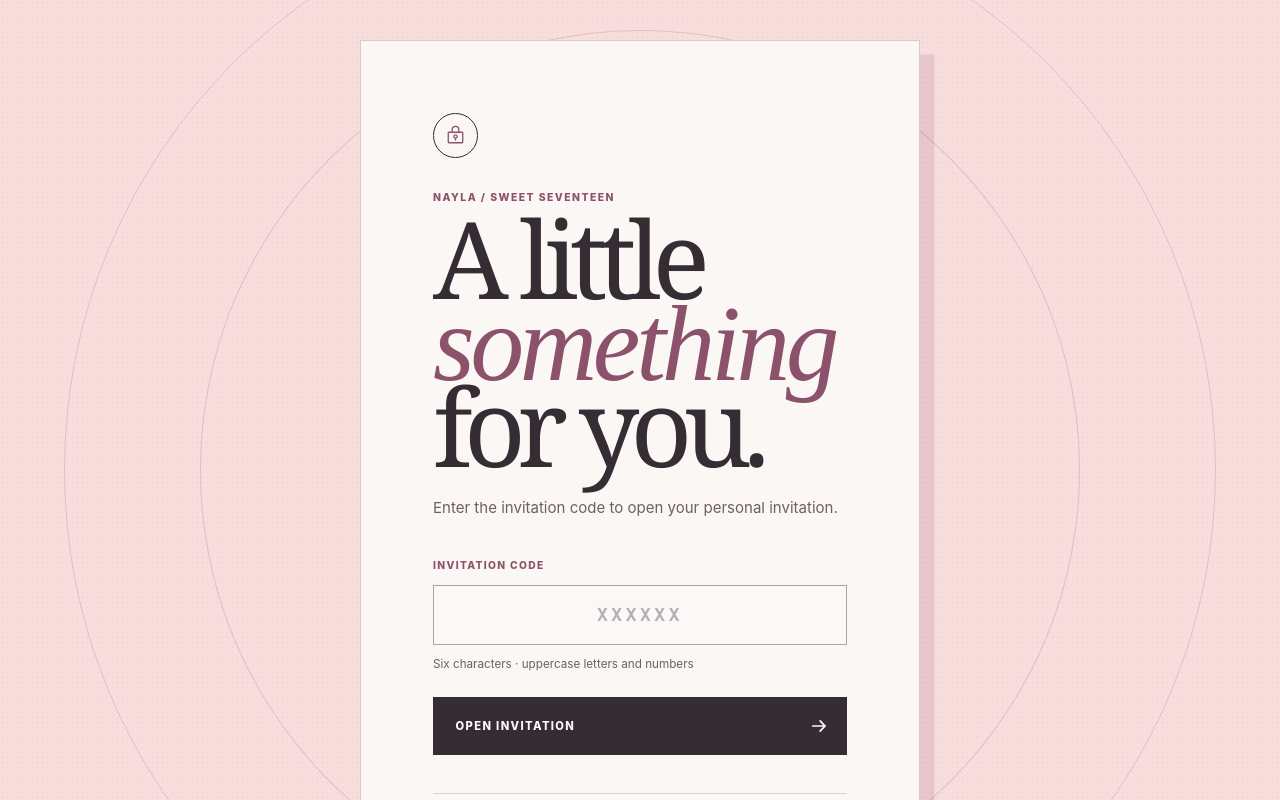
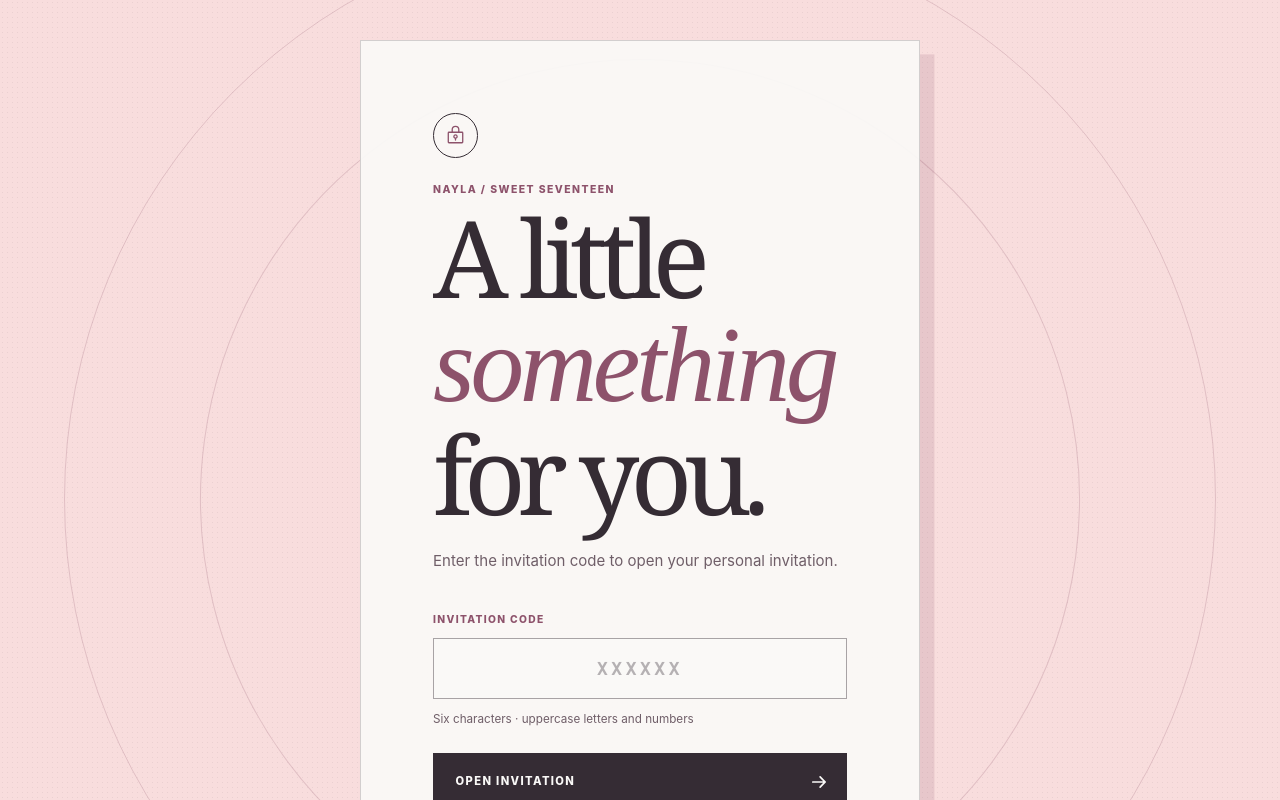
Before and after one commit to eskaerpe/nayla-bpar-invitation, a Next.js app: page / in a window 1280 px wide. Shown: the top 800 px of the page. Built offline with nearby package versions, Linux system fonts and the light colour scheme.

Commit message:
fix(invitation): refine mobile outfit and RSVP intro

```diff
--- a/app/globals.css
+++ b/app/globals.css
@@ -39,10 +39,10 @@ a { color: inherit; }
 .hero-topline { display: flex; justify-content: space-between; gap: 1rem; color: var(--ink-soft); font-size: .62rem; font-weight: 700; letter-spacing: .14em; text-transform: uppercase; }
 .hero-copy { position: absolute; z-index: 2; top: 46%; left: 50%; width: min(100% - 2.8rem, 57rem); text-align: center; transform: translate(-50%, -50%); }
 .hero-kicker { display: inline-flex; align-items: center; gap: .4rem; margin: 0 0 .75rem; border-bottom: 1px solid currentColor; padding-bottom: .38rem; color: var(--plum); font-size: clamp(.67rem, 1.1vw, .78rem); font-weight: 800; letter-spacing: .18em; text-transform: uppercase; }
-.hero-invite { margin: 0 0 -.4rem; color: var(--plum); font-size: clamp(2rem, 5vw, 4rem); line-height: .8; transform: rotate(-5deg); }
-.hero-copy h1 { position: relative; z-index: 1; margin: 0; font-family: var(--font-display); font-size: clamp(5.8rem, 18vw, 15rem); font-weight: 500; letter-spacing: -.085em; line-height: .72; }
-.hero-occasion { margin: .9rem 0 0; font-family: var(--font-display); font-size: clamp(1.5rem, 4vw, 3.5rem); letter-spacing: -.045em; line-height: 1; }
-.hero-occasion em, h2 em { color: var(--plum); font-family: var(--font-accent); font-weight: 400; }
+.hero-copy h1 { position: relative; z-index: 1; margin: .12em 0 .04em; font-family: var(--font-display); font-size: clamp(4.2rem, 16vw, 13rem); font-weight: 500; letter-spacing: -.085em; line-height: .9; }
+.hero-invite { margin: 0; color: var(--plum); font-size: clamp(1.75rem, 4vw, 3.15rem); line-height: 1.05; }
+.hero-celebrate { margin: .32rem 0 -.04em; color: var(--ink-soft); font-size: .64rem; font-weight: 750; letter-spacing: .2em; line-height: 1.2; text-transform: uppercase; }
+.hero-occasion { margin: .25rem 0 0; font-family: var(--font-display); font-size: clamp(1.55rem, 4.2vw, 3.4rem); letter-spacing: -.035em; line-height: 1.08; }
 .hero-seal { position: absolute; z-index: 1; top: 17%; right: clamp(1.2rem, 11vw, 18%); display: grid; aspect-ratio: 1; width: clamp(6.5rem, 12vw, 10rem); place-items: center; border: 1px solid var(--ink); border-radius: 50%; background: rgb(248 245 241 / 72%); color: var(--ink); text-align: center; transform: rotate(12deg); }
 .hero-seal::before { position: absolute; inset: .34rem; border: 1px dashed rgb(53 44 52 / 48%); border-radius: inherit; content: ''; }
 .hero-seal strong { font-family: var(--font-display); font-size: clamp(3rem, 6vw, 5rem); font-weight: 500; line-height: .5; }
@@ -62,6 +62,9 @@ h2 { margin: .65rem 0 0; font-family: var(--font-display); font-size: clamp(3rem
 .personal-note { position: relative; max-width: 33rem; justify-self: end; padding: clamp(2.25rem, 5vw, 4rem); background: var(--soft-pink); box-shadow: .7rem .8rem 0 rgb(242 193 207 / 45%); transform: rotate(1.3deg); }
 .personal-note::after { position: absolute; inset: .65rem; border: 1px solid rgb(53 44 52 / 15%); content: ''; pointer-events: none; }
 .personal-note p { position: relative; margin: 0; font-family: var(--font-display); font-size: clamp(1.25rem, 2.2vw, 1.75rem); letter-spacing: -.025em; line-height: 1.38; }
+.personal-note__label { margin-bottom: 1.05rem !important; color: var(--plum); font-family: var(--font-body) !important; font-size: .62rem !important; font-weight: 800; letter-spacing: .17em !important; line-height: 1.3 !important; text-transform: uppercase; }
+.personal-note > p:nth-of-type(2) { max-width: 26ch; margin-top: 0; }
+.personal-note__label + p { margin-top: 0; }
 .personal-note__signoff { margin-top: 1.8rem !important; color: var(--plum); font-family: var(--font-accent) !important; font-size: 1.5rem !important; line-height: 1.1 !important; }
 .personal-note__signoff span { font-size: 2rem; }
 .tape { position: absolute; z-index: 2; top: -.7rem; width: 5.1rem; height: 1.5rem; background: rgb(250 249 247 / 75%); transform: rotate(-7deg); }
@@ -98,7 +101,25 @@ h2 { margin: .65rem 0 0; font-family: var(--font-display); font-size: clamp(3rem
 @keyframes marqueeflow { to { transform: translateX(-50%); } }
 @media (max-width: 700px) {
   .hero-section { min-height: 42rem; }.hero-frame { min-height: calc(42rem - 2.2rem); padding: 1.35rem; }.hero-topline { font-size: .55rem; }.hero-copy { top: 45%; width: calc(100% - 2rem); }.hero-copy h1 { font-size: clamp(5.6rem, 29vw, 8rem); }.hero-occasion { font-size: 1.75rem; }.hero-seal { top: 19%; right: 1.2rem; width: 6.2rem; }.hero-orbit--one { top: 29%; left: -16rem; }.hero-orbit--two { right: -18rem; bottom: -16rem; }.hero-bottomline { right: 1.35rem; bottom: 1.2rem; left: 1.35rem; align-items: start; gap: .65rem; }.hero-bottomline p { font-size: .59rem; }.hero-bottomline a { max-width: 7.5rem; min-height: 2.25rem; font-size: .57rem; line-height: 1.35; }
-  .letter-grid, .when-layout, .outfit-layout { grid-template-columns: 1fr; }.letter-intro { max-width: 18rem; }.personal-note { width: calc(100% - .75rem); max-width: none; justify-self: center; padding: 2.3rem 1.75rem; }.tape { width: 4rem; }.date-heading { grid-template-columns: 1fr auto; gap: .8rem; }.date-heading > strong { grid-column: 2; grid-row: 1 / span 2; align-self: center; }.date-heading__month { grid-column: 1; grid-row: 2; }.date-heading__day { font-size: 1.8rem; }.when-layout { gap: 1rem; }.map-panel, .map-panel iframe { min-height: 19rem; }.outfit-layout > div { max-width: 30rem; }.outfit-preview { width: min(92%, 28rem); justify-self: center; }.details-heading { grid-template-columns: 1fr; gap: 1.4rem; }.details-list { grid-template-columns: 1fr; gap: .5rem; }.detail-item { grid-template-columns: auto auto 1fr; }.closing-actions { width: 100%; }.button { width: 100%; }.outfit-dialog__close { top: .75rem; right: .75rem; }
+  .letter-grid, .when-layout, .outfit-layout { grid-template-columns: 1fr; }.letter-intro { max-width: 18rem; }.personal-note { width: calc(100% - .75rem); max-width: none; justify-self: center; padding: 2.3rem 1.75rem; }.tape { width: 4rem; }.date-heading { grid-template-columns: 1fr auto; gap: .8rem; }.date-heading > strong { grid-column: 2; grid-row: 1 / span 2; align-self: center; }.date-heading__month { grid-column: 1; grid-row: 2; }.date-heading__day { font-size: 1.8rem; }.when-layout { gap: 1rem; }.map-panel, .map-panel iframe { min-height: 19rem; }
+  .outfit-layout > div { max-width: 30rem; }
+  .outfit-layout { grid-template-columns: 1fr; gap: 1.75rem; }
+  .outfit-preview { width: 100%; max-height: none; justify-self: stretch; }
+  .outfit-preview img { width: 100%; height: auto; max-height: none; object-fit: contain; }
+  .details-heading { grid-template-columns: 1fr; gap: 1.4rem; }.details-list { grid-template-columns: 1fr; gap: .5rem; }.detail-item { grid-template-columns: auto 1fr; }.detail-item__number { display: none; }.closing-actions { width: 100%; }.button { width: 100%; }.outfit-dialog__close { top: .75rem; right: .75rem; }
+  .hero-copy { top: 46%; }
+  .hero-copy h1 { font-size: clamp(5.6rem, 29vw, 8rem); }
+  .hero-invite { max-width: 22rem; margin-inline: auto; line-height: .95; }
+  .hero-celebrate { margin-top: .5rem; }
+  .hero-occasion { margin-top: .45rem; font-size: 1.75rem; }
+  .when-section .section-heading { margin-bottom: 2rem; }
+  .gate-modal { padding: clamp(1.8rem, 8vw, 2.6rem); }
+  .gate-modal h1 { font-size: clamp(3.25rem, 14vw, 4.8rem); line-height: .92; }
+  .gate-welcome h1 em { margin-top: .28em; }
+  .gate-copy { margin-top: 1.35rem; }
+  .gate-footer { margin-top: 1.25rem; }
+  .gate-form { margin-top: 1.75rem; }
+  .gate-kicker { margin-top: 1.25rem; }
 }
 @media (prefers-reduced-motion: reduce) { html { scroll-behavior: auto; }.hero-marquee-track { animation: none; } }
 
@@ -108,8 +129,19 @@ h2 { margin: .65rem 0 0; font-family: var(--font-display); font-size: clamp(3rem
 .hero-copy { top: 48%; }
 .hero-kicker { font-size: clamp(.76rem, 1.2vw, .9rem); }
 .hero-invite { font-size: clamp(2.2rem, 5.4vw, 4.25rem); }
+.hero-celebrate { margin-top: .55rem; }
 .hero-copy h1 { font-size: clamp(7rem, 19vw, 16rem); }
-.hero-occasion { font-size: clamp(2rem, 4.3vw, 4rem); }
+.hero-occasion { margin-top: .5rem; font-size: clamp(2rem, 4.3vw, 4rem); }
+.when-section .section-heading { margin-bottom: clamp(2rem, 4vw, 3.5rem); }
+.detail-item { grid-template-columns: auto 1fr; }
+.detail-item__number { display: none; }
+.gate-welcome h1 em { display: inline-block; margin-top: .18em; }
+.gate-modal h1 { line-height: .88; }
+.gate-kicker { margin-top: 1.5rem; line-height: 1.5; }
+.gate-hint, .gate-copy, .gate-footer { line-height: 1.65; }
+.gate-footer { font-size: .73rem; }
+.gate-form label { line-height: 1.5; }
+.gate-modal h1 em { line-height: 1.15; }
 .hero-bottomline { align-items: end; }
 .hero-bottomline p { font-size: .8rem; }
 .hero-bottomline p span { font-size: .9em; }
@@ -227,6 +259,9 @@ h2 { margin: .65rem 0 0; font-family: var(--font-display); font-size: clamp(3rem
 .rsvp-success__link { display: inline-flex; min-height: 2.8rem; align-items: center; gap: .35rem; margin-top: 1rem; color: var(--plum); font-weight: 750; }
 
 @media (max-width: 700px) {
+  .outfit-layout { grid-template-columns: minmax(0, 1fr); gap: 2rem; }
+  .outfit-preview { width: 100%; max-height: none; justify-self: stretch; }
+  .outfit-preview img { height: auto; max-height: none; object-fit: initial; }
   .hero-bottomline { align-items: start; gap: .55rem; }
   .hero-bottomline p { font-size: .68rem; }
   .hero-bottomline a { min-height: 2.65rem; max-width: 10rem; font-size: .62rem; }
@@ -278,7 +313,10 @@ h2 { margin: .65rem 0 0; font-family: var(--font-display); font-size: clamp(3rem
 .rsvp-intro { max-width: 47rem; margin-top: clamp(2.5rem, 6vw, 5rem); }
 .rsvp-intro .font-accent { margin: 1rem 0 -.3rem; color: var(--plum); font-size: clamp(1.7rem, 4vw, 3rem); transform: rotate(-4deg); transform-origin: left; }
 .rsvp-intro h1 { margin: 0; font-family: var(--font-display); font-size: clamp(5rem, 10vw, 8.5rem); font-weight: 500; letter-spacing: -.08em; line-height: .76; }
-.rsvp-intro h1 em { color: var(--plum); font-family: var(--font-accent); font-weight: 400; }
+.rsvp-intro h1 em { color: var(--plum); font-family: var(--font-accent); font-size: .56em; font-weight: 400; white-space: nowrap; }
 .rsvp-intro > p:last-child { max-width: 37rem; margin: 1.8rem 0 0; color: var(--ink-soft); font-size: .94rem; line-height: 1.7; }
 .rsvp-form-wrap { margin-top: clamp(2rem, 4vw, 3.5rem); }
-@media (max-width: 700px) { .rsvp-page__shell { width: calc(100% - (var(--page-gutter) * 2)); } }
+@media (max-width: 700px) {
+  .rsvp-page__shell { width: calc(100% - (var(--page-gutter) * 2)); }
+  .rsvp-intro h1 { font-size: clamp(3rem, 14vw, 5rem); line-height: .95; }
+}
--- a/app/rsvp/page.tsx
+++ b/app/rsvp/page.tsx
@@ -7,5 +7,5 @@ export const metadata = {
 };
 
 export default function RsvpPage() {
-  return <main className="rsvp-page"><div className="rsvp-page__marquee">NAYLA&apos;S BIRTHDAY PARTY · RSVP · 17 OCTOBER 2026 · </div><div className="rsvp-page__shell"><Link href="/" className="rsvp-back">← Back to invitation</Link><header className="rsvp-intro"><p className="section-kicker">A little note for Nayla</p><p className="font-accent">will you be there?</p><h1>Count me<br /><em>in.</em></h1><p>Every guest needs to reply — whether you are joining us or sending love from afar.</p></header><div className="rsvp-form-wrap"><RsvpForm /></div></div></main>;
+  return <main className="rsvp-page"><div className="rsvp-page__marquee">NAYLA&apos;S BIRTHDAY PARTY · RSVP · 17 OCTOBER 2026 · </div><div className="rsvp-page__shell"><Link href="/" className="rsvp-back">← Back to invitation</Link><header className="rsvp-intro"><p className="section-kicker">A little note for Nayla</p><p className="font-accent">will you be there?</p><h1>Count me <em>in.</em></h1><p>Every guest needs to reply — whether you are joining us or sending love from afar.</p></header><div className="rsvp-form-wrap"><RsvpForm /></div></div></main>;
 }
--- a/components/Invitation.tsx
+++ b/components/Invitation.tsx
@@ -34,7 +34,7 @@ export function Invitation() {
   return <main>
     <section className="hero-section" aria-labelledby="hero-title"><div className="hero-marquee" aria-hidden="true"><div className="hero-marquee-track"><span>NAYLA’S SWEET SEVENTEEN · SATURDAY 17 OCTOBER 2026 · BANDUNG · </span><span>NAYLA’S SWEET SEVENTEEN · SATURDAY 17 OCTOBER 2026 · BANDUNG · </span></div></div>
       <div className="hero-frame"><div className="hero-topline"><span>A birthday invitation</span><span>Bandung · 2026</span></div><div className="hero-orbit hero-orbit--one" aria-hidden="true" /><div className="hero-orbit hero-orbit--two" aria-hidden="true" /><div className="hero-seal" aria-hidden="true"><span>chapter</span><strong>17</strong><span>with love</span></div>
-        <div className="hero-copy"><p className="hero-kicker">Birthday Party <Sparkle {...iconProps} size={14} /></p><p className="hero-invite font-accent">you’re invited to celebrate</p><h1 id="hero-title">Nayla</h1><p className="hero-occasion"><span>Sweet</span> <em>Seventeen</em></p></div>
+        <div className="hero-copy"><p className="hero-kicker">Birthday Party <Sparkle {...iconProps} size={14} /></p><p className="hero-invite font-accent">you’re invited to</p><p className="hero-celebrate">celebrate</p><h1 id="hero-title">Nayla’s</h1><p className="hero-occasion"><span>Sweet Seventeen</span></p></div>
         <div className="hero-bottomline"><p><strong>Saturday, 17 October 2026</strong><span>13.00–16.00 WIB · Bandung</span></p><a href="#letter">Unfold your invitation <CaretRight size={17} weight="bold" /></a></div>
       </div>
     </section>
@@ -43,7 +43,7 @@ export function Invitation() {
           <div className={`map-panel${mapFailed ? ' map-panel--fallback' : ''}`}><iframe title="Map showing Braci in Bandung" src="https://maps.google.com/maps?q=Braci%20Jl.%20Sulanjana%20No.%205%20Bandung&t=&z=16&ie=UTF8&iwloc=&output=embed" loading="lazy" referrerPolicy="no-referrer-when-downgrade" onError={() => setMapFailed(true)} /><div className="map-panel__fallback"><MapPin size={30} weight="light"/><strong>Braci</strong><span>Jl. Sulanjana No. 5 · Bandung</span><a href={event.mapUrl ?? '#'} target="_blank" rel="noreferrer">Open in Google Maps <ArrowUpRight size={15} /></a></div><p className="map-panel__label">Braci · Bandung</p></div>
         </div></div></section>
     <section className="outfit-section" aria-labelledby="outfit-title"><div className="section-shell outfit-layout"><div><p className="section-kicker">A little something to wear</p><h2 id="outfit-title">Come in<br /><em>soft tones.</em></h2><p className="outfit-copy">Cream or beige, if you’d like. Think easy, elegant, and comfortable for a long lunch.</p><button className="text-link outfit-open" type="button" onClick={() => setShowOutfit(true)}>See outfit inspiration <ArrowUpRight size={15} /></button></div><button type="button" className="outfit-preview" aria-label="Open outfit inspiration image" onClick={() => setShowOutfit(true)}><Image src="/outfit-inspo.png" alt="Outfit ideas in cream and beige tones" width={1254} height={1254} sizes="(max-width: 700px) 90vw, 44vw" /><span>View the inspiration <ArrowUpRight size={15} /></span></button></div></section>
-    <section className="details-section" aria-labelledby="details-title"><div className="section-shell"><div className="details-heading"><p className="section-kicker">The little details</p><h2 id="details-title">Just so <em>you know.</em></h2><p>Everything you need for a lovely afternoon together.</p></div><div className="details-list">{details.map(({ label, title, copy, Icon }, index) => <article className="detail-item" key={label}><span className="detail-item__number">0{index + 1}</span><Icon size={22} weight="light"/><div><p>{label}</p><h3>{title}</h3><span>{copy}</span></div></article>)}</div></div></section>
+    <section className="details-section" aria-labelledby="details-title"><div className="section-shell"><div className="details-heading"><p className="section-kicker">The little details</p><h2 id="details-title">Just so <em>you know.</em></h2><p>Everything you need for a lovely afternoon together.</p></div><div className="details-list">{details.map(({ label, title, copy, Icon }) => <article className="detail-item" key={label}><Icon size={22} weight="light"/><div><p>{label}</p><h3>{title}</h3><span>{copy}</span></div></article>)}</div></div></section>
     <section className="closing-section" aria-labelledby="closing-title"><div className="closing-orbit" aria-hidden="true"/><div className="section-shell closing-content"><p className="section-kicker">Counting down to us</p><h2 id="closing-title">See you<br /><em>on the 17th.</em></h2><p className="closing-copy">A seat, a meal, and an afternoon saved just for you.</p><div className="closing-countdown"><Countdown target={target}/></div><Link href="/rsvp" className="button button--primary">RSVP & choose your meal <CaretRight size={18} weight="bold" /></Link><p className="closing-footnote">Please let me know either way.</p></div></section>
     {showOutfit && <OutfitLightbox onClose={() => setShowOutfit(false)} />}
   </main>;
--- a/content/menu.ts
+++ b/content/menu.ts
@@ -7,7 +7,6 @@ export type MenuSection =
   | 'pasta'
   | 'signature pasta'
   | 'asian'
-  | 'add-on asian'
   | 'pizza'
   | 'coffee'
   | 'signature drinks'
@@ -55,8 +54,6 @@ export const menu: MenuItem[] = [
   { id: 'hainan-chicken-rice', category: 'food', section: 'asian', name: 'HAINAN CHICKEN RICE', description: 'Aromatic rice, Hainanese chicken, char siu chicken, chicken stock, pickles, and sambal.', price: 85000 },
   { id: 'nasi-goreng-buntut-cabe-ijo', category: 'food', section: 'asian', name: 'NASI GORENG BUNTUT CABE IJO', description: 'Beef oxtail, sambal hijau, sunny-side-up egg, and melinjo crackers.', price: 98000 },
   { id: 'nasi-campur-bali', category: 'food', section: 'asian', name: 'NASI CAMPUR BALI', description: 'Lime leaf rice, telur balado, chicken genep, sate lilit, vegetable urab, crackers, and sambal matah.', price: 85000 },
-  { id: 'potato-chips', category: 'food', section: 'add-on asian', name: 'POTATO CHIPS', description: '', price: 25000 },
-  { id: 'mashed-potato-asian', category: 'food', section: 'add-on asian', name: 'MASHED POTATO', description: '', price: 25000 },
   { id: 'classic-margherita', category: 'food', section: 'pizza', name: 'CLASSIC MARGHERITA', description: 'Tomato sauce, basil, Grana Padano.', price: 80000 },
   { id: 'chicken-diavola', category: 'food', section: 'pizza', name: 'CHICKEN DIAVOLA', description: 'Chipotle mayo, chicken, caramelized onion.', price: 110000 },
   { id: 'americano', category: 'drink', section: 'coffee', name: 'AMERICANO', description: 'Pilihan: Honey / Peach / Orange.', price: 32000 },
```
